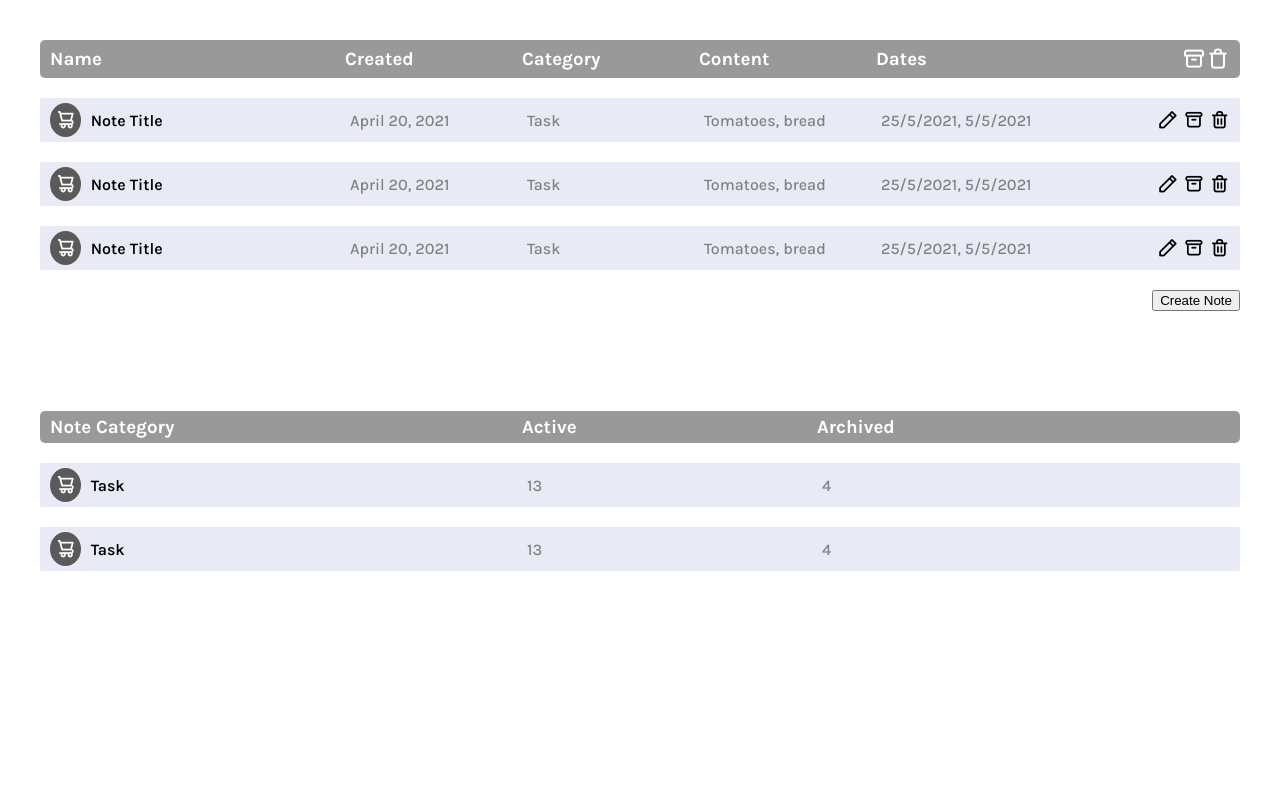
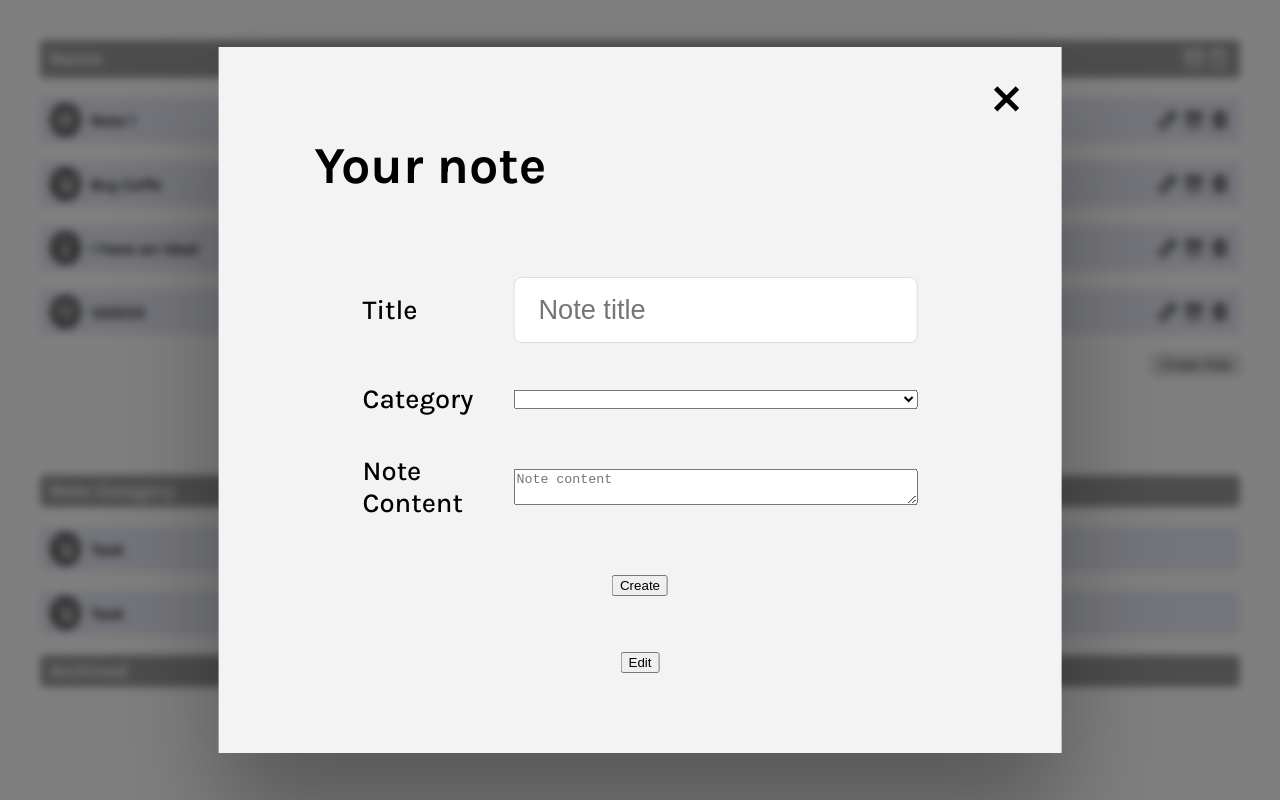
Before and after one commit to outofs/notes-app-task-1, a website built with Parcel: page index.html in a window 1280 px wide. Both pictures are taken after a click on the button "Create Note". Built offline with nearby package versions, Linux system fonts and the light colour scheme.

Commit message:
adding js functionality

```diff
--- a/index.html
+++ b/index.html
@@ -15,7 +15,7 @@
       href="https://fonts.googleapis.com/css2?family=Karla:wght@400;500;600;700&display=swap"
       rel="stylesheet"
     />
-    <script type="defer" src="./src/script.js"></script>
+
     <title>Document</title>
   </head>
   <body>
@@ -34,6 +34,32 @@
     <main class="notes-main">
       <section class="current-notes">
         <div class="notes-container">
+          <!-- <div class="container-content note-content">
+            <div class="note-icon-title-container">
+              <div class="icon-container">
+                <i class="uil uil-shopping-cart-alt note-icon"></i>
+              </div>
+              <h3>Note Title</h3>
+            </div>
+            <div class="date-created">
+              <h4>April 20, 2021</h4>
+            </div>
+            <div class="name-category">
+              <h4>Task</h4>
+            </div>
+            <div class="content">
+              <h4>Tomatoes, bread</h4>
+            </div>
+            <div class="dates">
+              <h4>25/5/2021, 5/5/2021</h4>
+            </div>
+            <div class="btns-container">
+              <div class="btn-edit"><i class="uil uil-pen"></i></div>
+              <div class="btn-archive"><i class="uil uil-archive-alt"></i></div>
+              <div class="btn-reove"><i class="uil uil-trash-alt"></i></div>
+            </div>
+          </div>
+
           <div class="container-content note-content">
             <div class="note-icon-title-container">
               <div class="icon-container">
@@ -84,32 +110,7 @@
               <div class="btn-archive"><i class="uil uil-archive-alt"></i></div>
               <div class="btn-reove"><i class="uil uil-trash-alt"></i></div>
             </div>
-          </div>
-          <div class="container-content note-content">
-            <div class="note-icon-title-container">
-              <div class="icon-container">
-                <i class="uil uil-shopping-cart-alt note-icon"></i>
-              </div>
-              <h3>Note Title</h3>
-            </div>
-            <div class="date-created">
-              <h4>April 20, 2021</h4>
-            </div>
-            <div class="name-category">
-              <h4>Task</h4>
-            </div>
-            <div class="content">
-              <h4>Tomatoes, bread</h4>
-            </div>
-            <div class="dates">
-              <h4>25/5/2021, 5/5/2021</h4>
-            </div>
-            <div class="btns-container">
-              <div class="btn-edit"><i class="uil uil-pen"></i></div>
-              <div class="btn-archive"><i class="uil uil-archive-alt"></i></div>
-              <div class="btn-reove"><i class="uil uil-trash-alt"></i></div>
-            </div>
-          </div>
+          </div> -->
         </div>
         <button class="btn-create-note">Create Note</button>
       </section>
@@ -153,6 +154,99 @@
           </div>
         </div>
       </section>
+
+      <section class="archived-notes">
+        <div class="component-header">
+          <h3>Archived</h3>
+        </div>
+        <div class="archived-container notes-container">
+          <!-- <div class="container-content note-content">
+            <div class="note-icon-title-container">
+              <div class="icon-container">
+                <i class="uil uil-shopping-cart-alt note-icon"></i>
+              </div>
+              <h3>Note Title</h3>
+            </div>
+            <div class="date-created">
+              <h4>April 20, 2021</h4>
+            </div>
+            <div class="name-category">
+              <h4>Task</h4>
+            </div>
+            <div class="content">
+              <h4>Tomatoes, bread</h4>
+            </div>
+            <div class="dates">
+              <h4>25/5/2021, 5/5/2021</h4>
+            </div>
+            <div class="btns-container">
+              <div class="btn-edit"><i class="uil uil-pen"></i></div>
+              <div class="btn-archive"><i class="uil uil-archive-alt"></i></div>
+              <div class="btn-reove"><i class="uil uil-trash-alt"></i></div>
+            </div>
+          </div> -->
+
+          <!-- <div class="container-content note-content">
+            <div class="note-icon-title-container">
+              <div class="icon-container">
+                <i class="uil uil-shopping-cart-alt note-icon"></i>
+              </div>
+              <h3>Note Title</h3>
+            </div>
+            <div class="date-created">
+              <h4>April 20, 2021</h4>
+            </div>
+            <div class="name-category">
+              <h4>Task</h4>
+            </div>
+            <div class="content">
+              <h4>Tomatoes, bread</h4>
+            </div>
+            <div class="dates">
+              <h4>25/5/2021, 5/5/2021</h4>
+            </div>
+            <div class="btns-container">
+              <div class="btn-edit"><i class="uil uil-pen"></i></div>
+              <div class="btn-archive"><i class="uil uil-archive-alt"></i></div>
+              <div class="btn-reove"><i class="uil uil-trash-alt"></i></div>
+            </div>
+          </div> -->
+        </div>
+      </section>
     </main>
   </body>
+
+  <div class="modal hidden">
+    <button class="btn--close-modal">&times;</button>
+    <h2 class="modal__header">Your note</h2>
+    <form class="modal__form">
+      <label for="add-title">Title</label>
+      <input
+        type="text"
+        placeholder="Note title"
+        id="add-title"
+        class="add-title"
+      />
+
+      <label for="select-category">Category</label>
+      <select name="" id="select-category" class="select-category">
+        <option value="Task">Task</option>
+        <option value="Random Thought" selected>Random Thought</option>
+        <option value="Idea">Idea</option>
+        <option value="Quote">Quote</option>
+      </select>
+
+      <label for="add-content">Note Content</label>
+      <textarea
+        name=""
+        id="add-content"
+        class="add-content"
+        placeholder="Note content"
+      ></textarea>
+      <button class="btn-done-create">Create</button>
+      <button class="btn-done-edit">Edit</button>
+    </form>
+  </div>
+  <div class="overlay hidden"></div>
 </html>
+<script src="./src/script.js"></script>
--- a/src/script.js
+++ b/src/script.js
@@ -0,0 +1,231 @@
+const crateNoteBtn = document.querySelector(".btn-create-note");
+const modalWindow = document.querySelector(".modal");
+const overlay = document.querySelector(".overlay");
+const closeModalWindow = document.querySelector(".btn--close-modal");
+const notesContainer = document.querySelector(".notes-container");
+const archivedContainer = document.querySelector(".archived-container");
+
+//Form elements
+const addTitle = document.querySelector(".add-title");
+const addCategory = document.querySelector(".select-category");
+const addContent = document.querySelector(".add-content");
+const btnDoneCreate = document.querySelector(".btn-done-create");
+const btnDoneEdit = document.querySelector(".btn-done-edit");
+
+let idElem;
+let notesObj = [
+  {
+    created: "March 25, 2022",
+    title: "Note 1",
+    category: "Random Thought",
+    content: "go home",
+    dates: "dates",
+    archived: false,
+  },
+  {
+    created: "June 2, 2022",
+    title: "Buy Coffe",
+    category: "Task",
+    content: "Buy coffe",
+    dates: "dates",
+    archived: false,
+  },
+  {
+    created: "July 15, 2022",
+    title: "I have an idea!",
+    category: "Idea",
+    content: "Make a notelist",
+    dates: "dates",
+    archived: false,
+  },
+  {
+    created: "August 20, 2022",
+    title: "122233",
+    category: "Quote",
+    content: "lorem",
+    dates: "dates",
+    archived: false,
+  },
+];
+
+const monthNames = [
+  "January",
+  "February",
+  "March",
+  "April",
+  "May",
+  "June",
+  "July",
+  "August",
+  "September",
+  "October",
+  "November",
+  "December",
+];
+
+const hideOverlayAndModal = function () {
+  modalWindow.classList.add("hidden");
+  overlay.classList.add("hidden");
+  cleanInputs();
+};
+
+const displayOverlayAndModal = function () {
+  modalWindow.classList.remove("hidden");
+  overlay.classList.remove("hidden");
+};
+
+const cleanInputs = function () {
+  addTitle.value = "";
+  addCategory.value = "random";
+  addContent.value = "";
+};
+
+const dateCreated = function () {
+  const date = new Date();
+  return `${
+    monthNames[date.getMonth()]
+  } ${date.getDate()}, ${date.getFullYear()}`;
+};
+
+const icon = function (value) {
+  if (value === "Task") {
+    return "uil-shopping-cart-alt";
+  } else if (value === "Random Thought") {
+    return "uil-cog";
+  } else if (value === "Idea") {
+    return "uil-lightbulb";
+  } else if (value === "Quote") {
+    return "uil-google-hangouts-alt";
+  }
+};
+
+closeModalWindow.addEventListener("click", hideOverlayAndModal);
+
+crateNoteBtn.addEventListener("click", displayOverlayAndModal);
+
+btnDoneCreate.addEventListener("click", function (e) {
+  e.preventDefault();
+  if (addTitle.value === "" || addContent.value === "") {
+    return alert("Please fill inpututs!");
+  }
+
+  const myObj = {
+    created: dateCreated(),
+    title: addTitle.value,
+    category: addCategory.value,
+    categoryText: addCategory.textContent,
+    content: addContent.value,
+    dates: "dates",
+    archived: false,
+  };
+  notesObj.push(myObj);
+
+  cleanInputs();
+  displayNotes();
+});
+///Show notes
+
+const displayNotes = function () {
+  const activeNotes = notesObj.filter((note) => !note.archived && note);
+  let html = "";
+
+  activeNotes.forEach((element, index) => {
+    html += `
+    <div class="container-content note-content">
+            <div class="note-icon-title-container">
+              <div class="icon-container">
+                <i class="uil ${icon(element.category)} note-icon"></i>
+              </div>
+              <h3>${element.title}</h3>
+            </div>
+            <div class="date-created">
+              <h4>${element.created}</h4>
+            </div>
+            <div class="name-category">
+              <h4>${element.category}</h4>
+            </div>
+            <div class="content">
+              <h4>${element.content}</h4>
+            </div>
+            <div class="dates">
+              <h4>${element.dates}</h4>
+            </div>
+            <div class="btns-container">
+              <div class="btn-edit" id='${index}' onClick='editNote(this.id)'><i class="uil uil-pen"></i></div>
+              <div class="btn-archive" id='${index}'onClick='archiveNote(this.id)'><i class="uil uil-archive-alt"></i></div>
+              <div class="btn-remove" id='${index}' onClick='removeNote(this.id)'><i class="uil uil-trash-alt"></i></div>
+            </div>
+          </div>
+    `;
+  });
+
+  notesContainer.innerHTML = html;
+  hideOverlayAndModal();
+};
+
+displayNotes();
+
+const removeNote = function (id) {
+  notesObj.splice(id, 1);
+  displayNotes();
+};
+
+const editNote = function (id) {
+  displayOverlayAndModal();
+  idElem = id;
+  addTitle.value = notesObj[id].title;
+  addCategory.value = notesObj[id].category;
+  addContent.value = notesObj[id].content;
+};
+
+btnDoneEdit.addEventListener("click", function (e) {
+  e.preventDefault();
+  notesObj[idElem] = {
+    created: dateCreated(),
+    title: addTitle.value,
+    category: addCategory.value,
+    content: addContent.value,
+    dates: "dates",
+    archived: false,
+  };
+  cleanInputs();
+  displayNotes();
+});
+
+const archiveNote = function (id) {
+  notesObj[id].archived = !notesObj[id].archived;
+  const archivedNotes = notesObj.filter((note) => (note.archived ? note : ""));
+  let html = "";
+  archivedNotes.forEach((element, index) => {
+    html += `
+    <div class="container-content note-content">
+            <div class="note-icon-title-container">
+              <div class="icon-container">
+                <i class="uil ${icon(element.category)} note-icon"></i>
+              </div>
+              <h3>${element.title}</h3>
+            </div>
+            <div class="date-created">
+              <h4>${element.created}</h4>
+            </div>
+            <div class="name-category">
+              <h4>${element.category}</h4>
+            </div>
+            <div class="content">
+              <h4>${element.content}</h4>
+            </div>
+            <div class="dates">
+              <h4>${element.dates}</h4>
+            </div>
+            <div class="btns-container">
+              <div class="btn-edit" id='${index}' onClick='editNote(this.id)'><i class="uil uil-pen"></i></div>
+              <div class="btn-archive" id='${index}'onClick='archiveNote(this.id)'><i class="uil uil-archive-alt"></i></div>
+              <div class="btn-remove" id='${index}' onClick='removeNote(this.id)'><i class="uil uil-trash-alt"></i></div>
+            </div>
+          </div>
+    `;
+  });
+
+  archivedContainer.innerHTML = html;
+  displayNotes();
+};
--- a/src/styles/style.css
+++ b/src/styles/style.css
@@ -93,6 +93,19 @@ h6 {
   padding-left: 5px;
 }
 
+.btn-edit,
+.btn-archive,
+.btn-remove {
+  transition: 0.2s;
+}
+
+.btn-edit:hover,
+.btn-archive:hover,
+.btn-remove :hover {
+  cursor: pointer;
+  font-size: 1.5rem;
+}
+
 .btns-container {
   display: grid;
   grid-template-columns: repeat(3, 1fr);
@@ -120,3 +133,78 @@ h6 {
   font-size: 1rem;
   padding-left: 5px;
 }
+
+/* /////////////////////////////////////////// */
+.modal {
+  position: fixed;
+  top: 50%;
+  left: 50%;
+  transform: translate(-50%, -50%);
+  max-width: 60rem;
+  background-color: #f3f3f3;
+  padding: 5rem 6rem;
+  box-shadow: 0 4rem 6rem rgba(0, 0, 0, 0.3);
+  z-index: 1000;
+  transition: all 0.5s;
+}
+
+.overlay {
+  position: fixed;
+  top: 0;
+  left: 0;
+  width: 100%;
+  height: 100%;
+  background-color: rgba(0, 0, 0, 0.5);
+  backdrop-filter: blur(4px);
+  z-index: 100;
+  transition: all 0.5s;
+}
+
+.modal__header {
+  font-size: 3.25rem;
+  margin-bottom: 4.5rem;
+  line-height: 1.5;
+}
+
+.modal__form {
+  margin: 0 3rem;
+  display: grid;
+  grid-template-columns: 1fr 2fr;
+  align-items: center;
+  gap: 2.5rem;
+}
+
+.modal__form label {
+  font-size: 1.7rem;
+  font-weight: 500;
+}
+
+.modal__form input {
+  font-size: 1.7rem;
+  padding: 1rem 1.5rem;
+  border: 1px solid #ddd;
+  border-radius: 0.5rem;
+}
+
+.modal__form button {
+  grid-column: 1 / span 2;
+  justify-self: center;
+  margin-top: 1rem;
+}
+
+.btn--close-modal {
+  font-family: inherit;
+  color: inherit;
+  position: absolute;
+  top: 0.5rem;
+  right: 2rem;
+  font-size: 4rem;
+  cursor: pointer;
+  border: none;
+  background: none;
+}
+
+.hidden {
+  visibility: hidden;
+  opacity: 0;
+}
```
